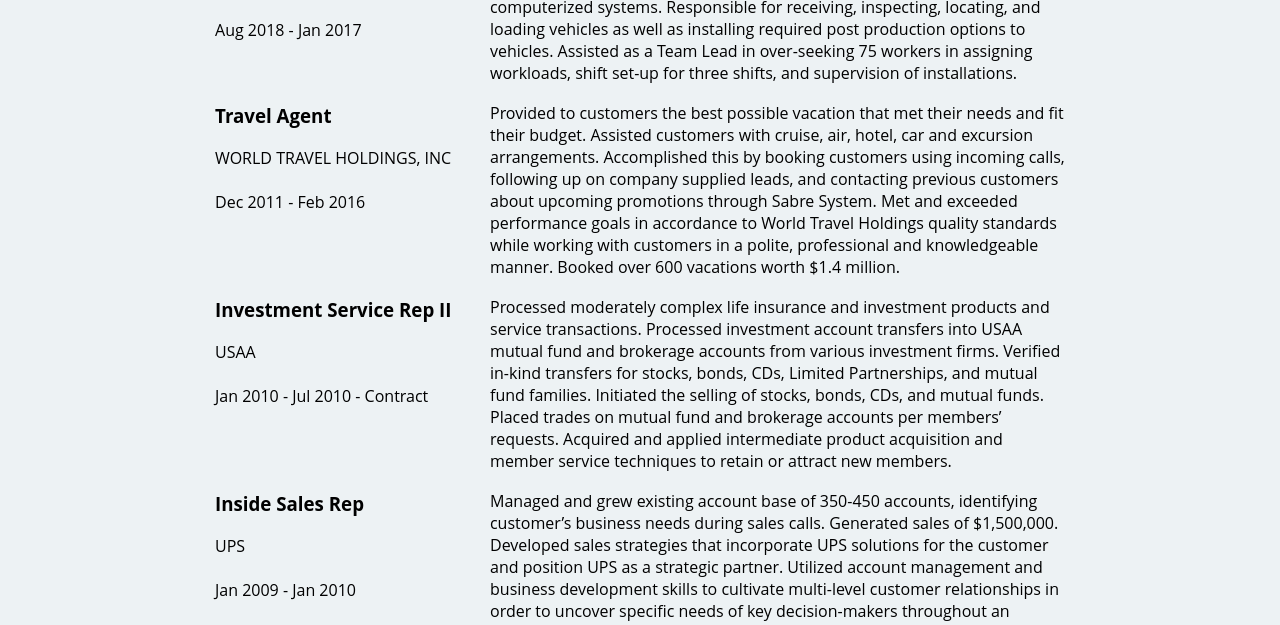
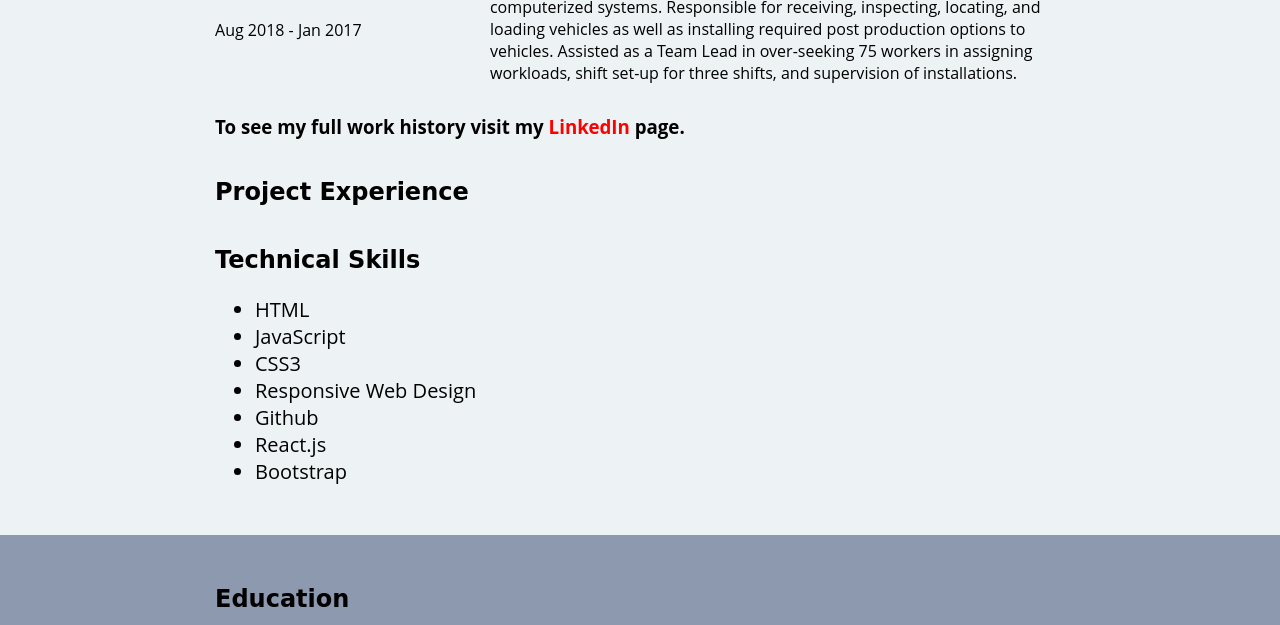
Before and after one commit to vronney/resume, a plain HTML site: page index.html in a window 1280 px wide. Shown: the part 857-1482 px from the top of the page. Drawn offline with Linux system fonts and the light colour scheme; grey boxes are pictures that could not be loaded.

Commit message:
removed some work history and added link to LinkedIn page and added Project Experience section.

```diff
--- a/index.html
+++ b/index.html
@@ -77,7 +77,7 @@
                     <p>Aug 2018 - Jan 2017</p>
                 </div>
                 <div class="col-wide">
-                    <p>Self-directed work responsible for the productive operation of the Vehicle Distribution Center
+                    <p class="job-description">Self-directed work responsible for the productive operation of the Vehicle Distribution Center
                         (VDC). Performed
                         various Post Production Option (PPO) and Point of Entry (POE) functions with the support of a
                         variety of computerized
@@ -87,82 +87,27 @@
                         workloads, shift
                         set-up for three shifts, and supervision of installations.</p>
                 </div>
-                <div class="col-narrow">
-                    <h3>Travel Agent</h3>
-                    <p class="company">World Travel Holdings, Inc</p>
-                    <br>
-                    <p>Dec 2011 - Feb 2016</p>
+                <div class="linkedin-link">
+                    <h3>To see my full work history visit my <a href="https://www.linkedin.com/in/ronney-vargas/" target="_blank" rel="noopener noreferrer">LinkedIn</a> page.</h3>
                 </div>
-                <div class="col-wide">
-                    <p>Provided to customers the best possible vacation that met their needs and fit their budget.
-                        Assisted
-                        customers with
-                        cruise, air, hotel, car and excursion arrangements. Accomplished this by booking customers
-                        using
-                        incoming calls,
-                        following up on company supplied leads, and contacting previous customers about upcoming
-                        promotions
-                        through Sabre
-                        System. Met and exceeded performance goals in accordance to World Travel Holdings quality
-                        standards
-                        while working with
-                        customers in a polite, professional and knowledgeable manner. Booked over 600 vacations worth
-                        $1.4
-                        million.</p>
-                </div>
-                <div class="col-narrow">
-                    <h3>Investment Service Rep II</h3>
-                    <p class="company">USAA</p>
-                    <br>
-                    <p>Jan 2010 - Jul 2010 - Contract</p>
-                </div>
-                <div class="col-wide">
-                    <p>Processed moderately complex life insurance and investment products and service transactions.
-                        Processed investment
-                        account transfers into USAA mutual fund and brokerage accounts from various investment firms.
-                        Verified in-kind
-                        transfers for stocks, bonds, CDs, Limited Partnerships, and mutual fund families. Initiated the
-                        selling of stocks,
-                        bonds, CDs, and mutual funds. Placed trades on mutual fund and brokerage accounts per members’
-                        requests. Acquired
-                        and applied intermediate product acquisition and member service techniques to retain or attract
-                        new
-                        members.</p>
-                </div>
-                <div class="col-narrow">
-                    <h3>Inside Sales Rep</h3>
-                    <p class="company">UPS</p>
-                    <br>
-                    <p>Jan 2009 - Jan 2010</p>
-                </div>
-                <div class="col-wide">
-                    <p>Managed and grew existing account base of 350-450 accounts, identifying customer’s business
-                        needs
-                        during sales calls.
-                        Generated sales of $1,500,000. Developed sales strategies that incorporate UPS solutions for
-                        the
-                        customer and
-                        position UPS as a strategic partner. Utilized account management and business development
-                        skills to
-                        cultivate
-                        multi-level customer relationships in order to uncover specific needs of key decision-makers
-                        throughout an
-                        organization. Developed sales pricing strategies and presented pricing agreements utilizing
-                        negotiation skills to
-                        competitively position UPS.</p>
-                </div>
+            </div>
+        </section>
+        <!-- Projects -->
+        <section class="projects">
+            <div class="content-wrapper projects-content-wrapper">
+                <h2>Project Experience</h2>
             </div>
         </section>
 
         <!--// Skills -->
         <section class="skills">
             <div class="content-wrapper skills-content-wrapper">
-                <h2>Skills</h2>
+                <h2>Technical Skills</h2>
                 <br>
                 <ul>
                     <li>HTML</li>
                     <li>JavaScript</li>
-                    <li>CSS</li>
+                    <li>CSS3</li>
                     <li>Responsive Web Design</li>
                     <li>Github</li>
                     <li>React.js</li>
@@ -183,7 +128,7 @@
                 <div class="school-name">
                     <h3> University of Texas at San Antonio, 2007 - 2011</h3>
                     <p>Bachelor of Science - BS, Biology</p>
-                    <a href="#" target="_blank" alt="placeholder"></a>
+                    <a href="#" target="_blank" rel="noopener noreferrer" alt="placeholder"></a>
                 </div>
                 <div class="school-logo">
                     <img src="https://media.licdn.com/dms/image/C560BAQFDzz9y3n5Cjw/company-logo_400_400/0?e=1553731200&v=beta&t=Mu-AL_mc5yStK54l65mBYMtbvIEJLvW445m7ZvDX5Fs"
@@ -192,7 +137,7 @@
                 <div class="school-name">
                     <h3> Udacity, 2018 - 2018</h3>
                     <p>Certificate, Front-End Web Developer Nanodegree</p>
-                    <a href="https://graduation.udacity.com/confirm/7TGFAGGL" target="_blank" alt="Udacity Certificate">Certificate</a>
+                    <a href="https://graduation.udacity.com/confirm/7TGFAGGL" target="_blank" rel="noopener noreferrer" alt="Udacity Certificate">Certificate</a>
                 </div>
                 <div class="school-logo">
                     <img src="https://media.licdn.com/dms/image/C510BAQEd4yTPDOI9-A/company-logo_400_400/0?e=1553731200&v=beta&t=IoCphbXcIMYfMwKZpOXA2Bcowg8CjdFJaQrmHHdMvxw"
@@ -202,7 +147,7 @@
                     <h3> freeCodeCamp</h3>
                     <p>Certificate, Responsive Web Design, Dec 2018</p>
                     <a href="https://www.freecodecamp.org/certification/vronney/responsive-web-design" target="_blank"
-                        alt="freeCodeCamp Certificate">Certificate</a>
+                        rel="noopener noreferrer" alt="freeCodeCamp Certificate">Certificate</a>
                 </div>
                 <!-- End of school details. -->
             </div>
@@ -217,10 +162,10 @@
             <!-- Social media and contact links. Add or remove any networks. -->
             <div class="contact-info">
                 <a href="mailto:ronneyvargas@gmail.com">ronneyvargas@gmail.com</a>
-                <a href="https://vronney.github.io/Portfolio/" target="_blank">Portfolio</a>
-                <a href="https://github.com/vronney?tab=repositories" target="_blank">GitHub</a>
-                <a href="https://www.linkedin.com/in/ronney-vargas/" target="_blank">LinkedIn</a>
-                <a href="https://profiles.udacity.com/p/10339071216" target="_blank">Udacity Profile</a>
+                <a href="https://vronney.github.io/Portfolio/" target="_blank" rel="noopener noreferrer">Portfolio</a>
+                <a href="https://github.com/vronney?tab=repositories" target="_blank" rel="noopener noreferrer">GitHub</a>
+                <a href="https://www.linkedin.com/in/ronney-vargas/" target="_blank" rel="noopener noreferrer">LinkedIn</a>
+                <a href="https://profiles.udacity.com/p/10339071216" target="_blank" rel="noopener noreferrer">Udacity Profile</a>
             </div>
 
             <p>&copy; Copyright 2018 by Ron Vargas</p>
--- a/styles.css
+++ b/styles.css
@@ -57,10 +57,6 @@
    max-width: 950px;
    margin: 0 auto;
    padding: 50px;
-}
-
-.skills-content-wrapper {
-    padding-top: 0 !important;
 }
 
 h2, p, ul {
@@ -158,11 +154,34 @@
     margin: 0;
 }
 
+.job-description {
+    margin-bottom: 30px;
+}
+
+.linkedin-link a {
+    color: red;
+}
+
+.linkedin-link a:hover {
+    color: blue;
+}
+
+/* Projects
+--------------------------- */
+.projects-content-wrapper {
+    margin-top: -80px;
+    background: #EDF2F4;
+}
+
 /* SKills
 --------------------------- */
 .skills {
     background: #EDF2F4;
     margin-top: 0;
+}
+
+.skills-content-wrapper {
+    margin-top: -60px;
 }
 
 /* Education
```
